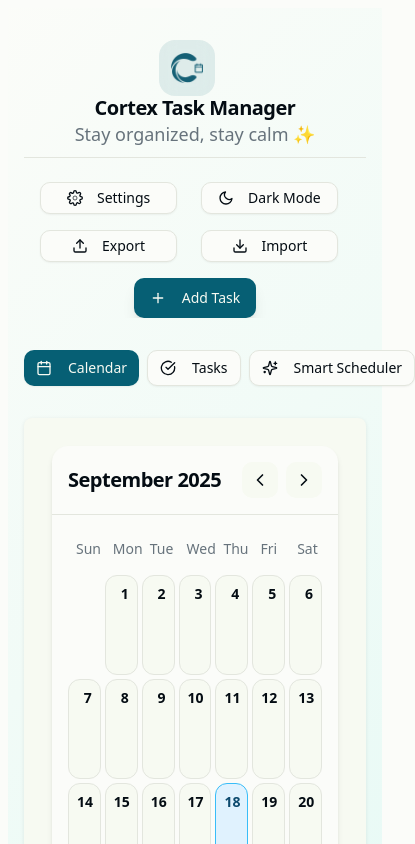
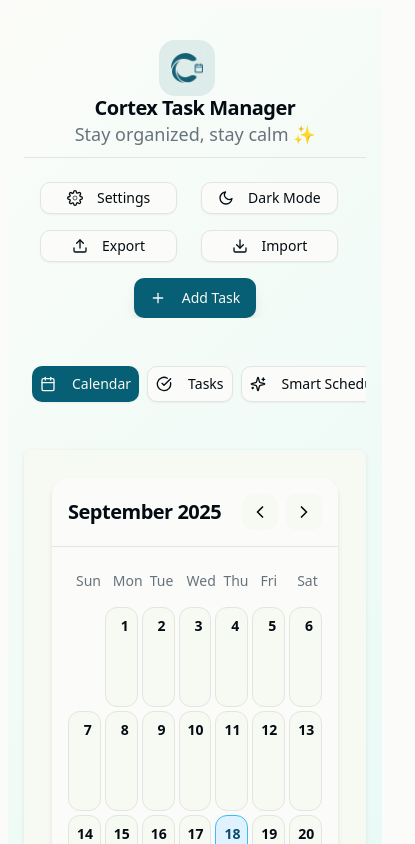
Before and after one commit to BassemHazemDev/Cortex-Task-Manager, a React (Vite) app: page / in a window 390 px wide. Shown: the top 844 px of the page, 415 px wide, since content can reach past the window. Built offline with nearby package versions, Linux system fonts and the light colour scheme.

Commit message:
Add navigation container styles for improved layout and button padding

```diff
--- a/src/App.css
+++ b/src/App.css
@@ -593,4 +593,12 @@ input:focus, textarea:focus, select:focus {
     gap: 1rem;
     align-items: center;
   }
+  .navigation-container{
+    width: 100%;
+    padding: 1rem 0.5rem !important;
+    overflow: hidden;
+  }
+  .navigation-container button{
+    padding: 1rem 0.5rem !important;
+  }
 }
--- a/src/App.jsx
+++ b/src/App.jsx
@@ -640,7 +640,7 @@ function App() {
         </header>
 
         {/* === NAVIGATION TABS === */}
-        <div className="flex space-x-2 mb-8">
+        <div className="flex space-x-2 mb-8 navigation-container">
           <Button
             variant={currentView === "calendar" ? "default" : "outline"}
             onClick={() => setCurrentView("calendar")}
```
